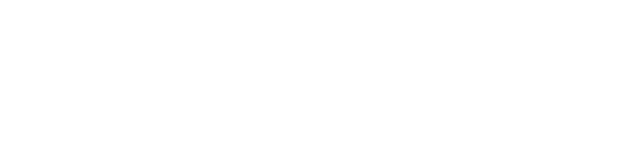
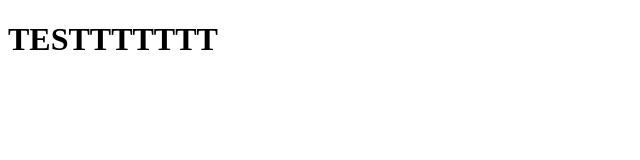
Before and after one commit to mrfadlyz/revou, a plain HTML site: page index.html in a window 1280 px wide. Shown: the whole page, without its empty margins (0-640 px from the left). Drawn offline with Linux system fonts and the light colour scheme.

Commit message:
Second Commit

```diff
--- a/index.html
+++ b/index.html
@@ -3,9 +3,9 @@
 <head>
     <meta charset="UTF-8">
     <meta name="viewport" content="width=device-width, initial-scale=1.0">
-    <title>Document</title>
+    <title>WEBSITE COBA-COBA</title>
 </head>
 <body>
-
+    <h1>TESTTTTTTT</h1>
 </body>
 </html>
```
